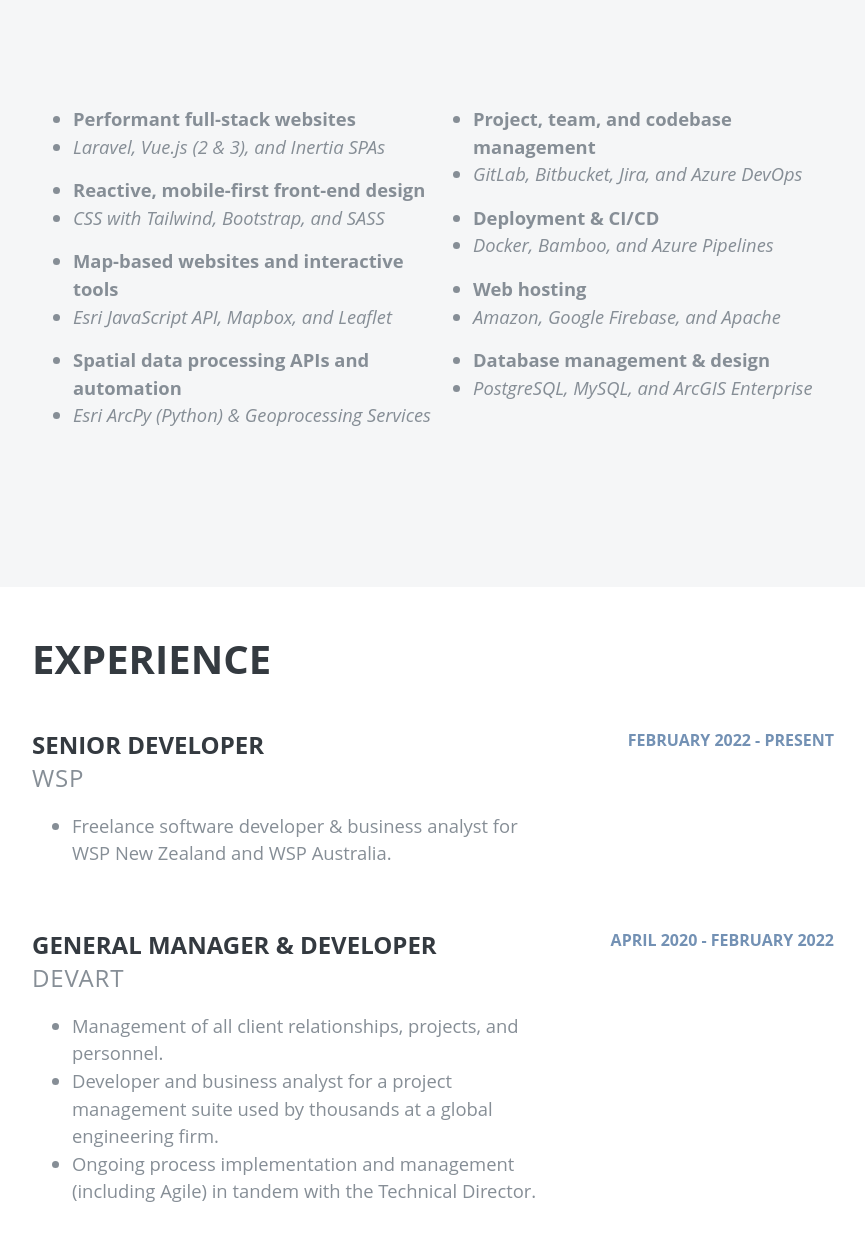
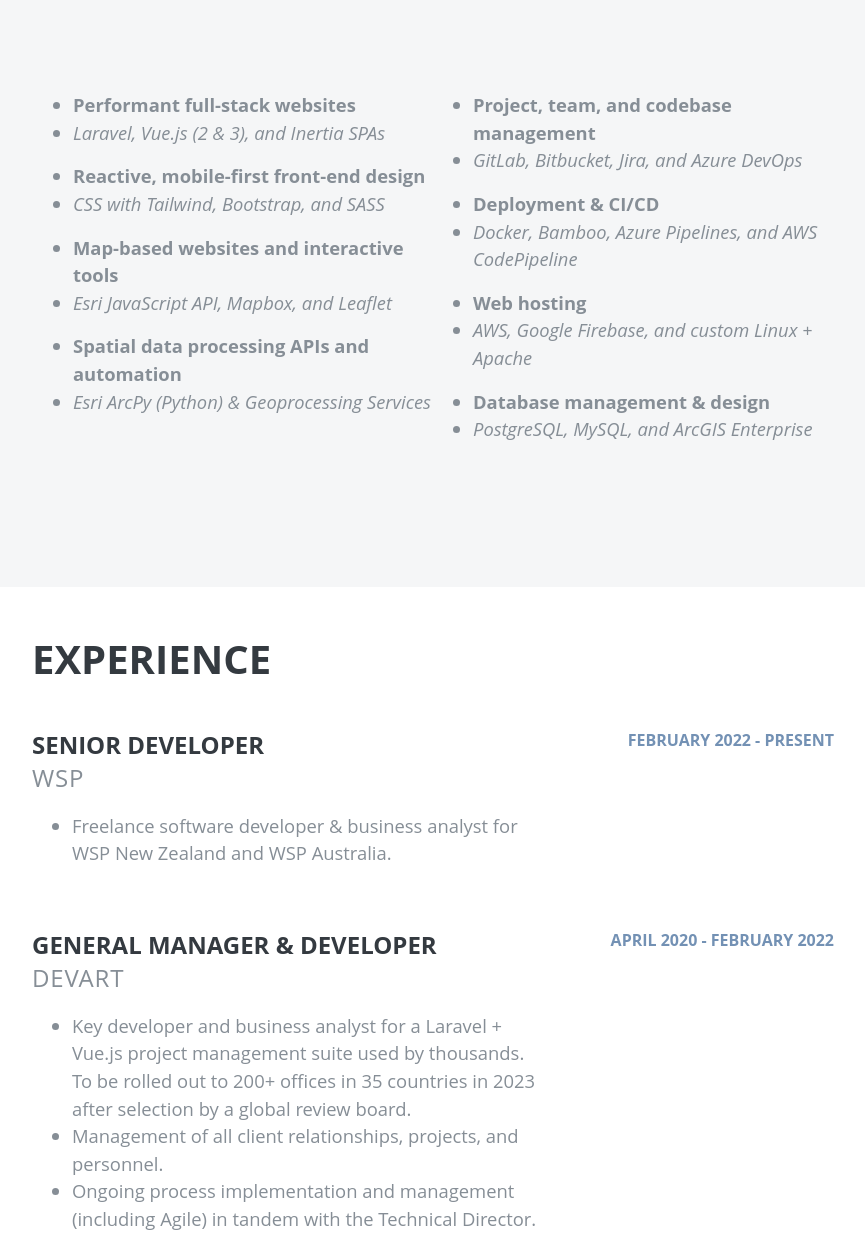
Before and after one commit to ndrag/bootstrap-cv-site, a website: page index.html in a window 1280 px wide. Shown: the part 1013-2265 px from the top of the page, without its empty margins (383-1248 px from the left). Drawn offline with nearby package versions, Linux system fonts and the light colour scheme; files that its build step writes are made by us from their sources.

Commit message:
Resume updates.

```diff
--- a/index.html
+++ b/index.html
@@ -170,12 +170,12 @@
                                 <li>
                                     <i class="fa-li fa fa-check"></i>
                                     <b>Deployment & CI/CD</b>
-                                <li class="font-italic mb-3">Docker, Bamboo, and Azure Pipelines</li>
+                                <li class="font-italic mb-3">Docker, Bamboo, Azure Pipelines, and AWS CodePipeline</li>
                                 </li>
                                 <li>
                                     <i class="fa-li fa fa-check"></i>
                                     <b>Web hosting</b>
-                                <li class="font-italic mb-3">Amazon, Google Firebase, and Apache</li>
+                                <li class="font-italic mb-3">AWS, Google Firebase, and custom Linux + Apache</li>
                                 </li>
                                 <li>
                                     <i class="fa-li fa fa-check"></i>
@@ -213,10 +213,10 @@
                         <h3 class="mb-0">General Manager & Developer</h3>
                         <div class="subheading mb-3">Devart</div>
                         <ul class="text-content">
+                            <li>Key developer and business analyst for a Laravel + Vue.js project management suite used by thousands. To be
+                                rolled out to 200+ offices in 35 countries in 2023 after selection by a global review board.</li>
                             <li>Management of all client relationships, projects, and personnel.
                             </li>
-                            <li>Developer and business analyst for a project management suite used by thousands at a
-                                global engineering firm.</li>
                             <li>Ongoing process implementation and management (including Agile) in tandem with the
                                 Technical Director.</li>
                         </ul>
```
Also changed, not shown: 2 other files.
